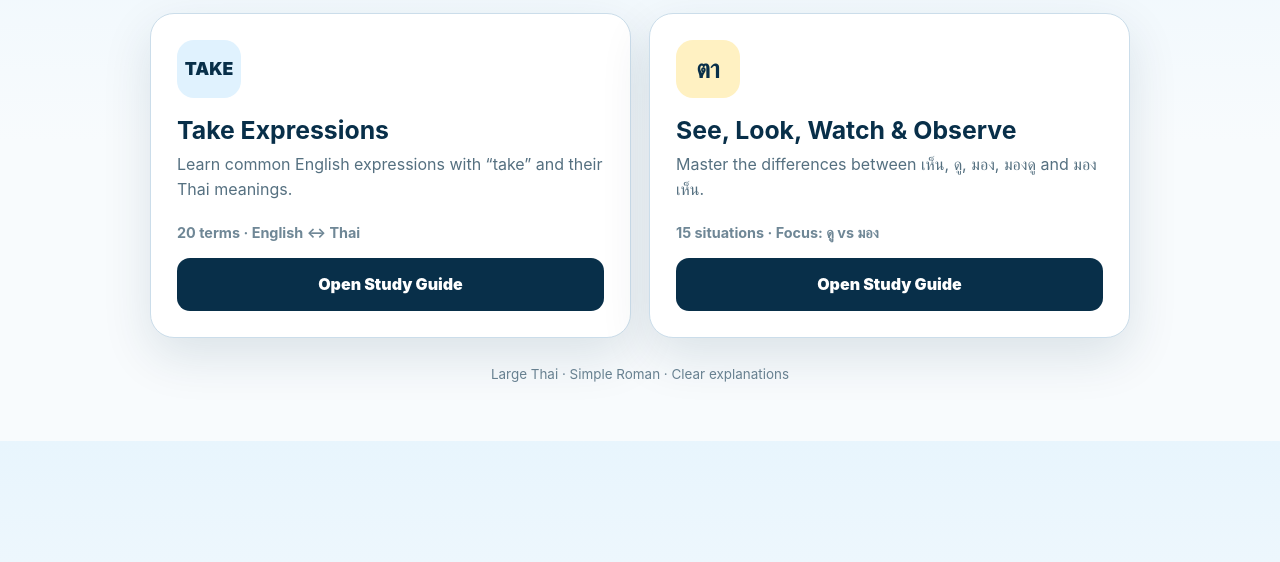
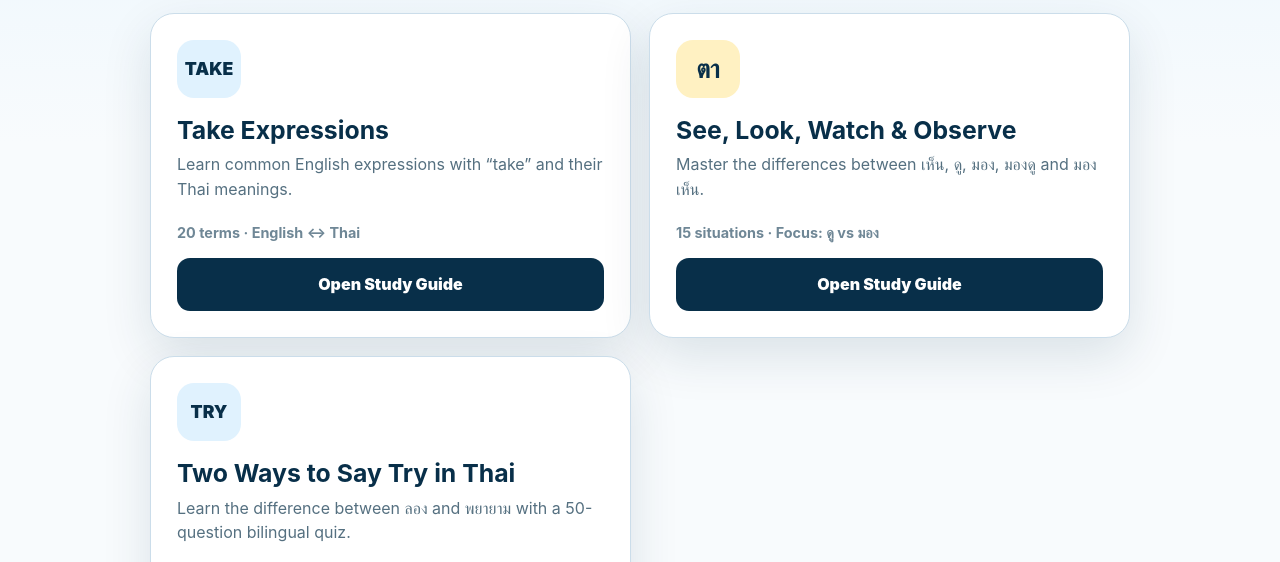
Before and after one commit to mangaku01python/thaistudy, a plain HTML site: page index.html in a window 1280 px wide. Shown: the part 238-800 px from the top of the page. Drawn offline with Linux system fonts and the light colour scheme.

Commit message:
Add Try in Thai guide to landing page

```diff
--- a/index.html
+++ b/index.html
@@ -17,6 +17,7 @@
 <section id="homeScreen"><div class="home-intro"><h2>Choose a study guide</h2><p>Study first or jump directly into a quiz.</p></div><div class="guide-grid">
 <article class="guide-card"><div class="guide-icon">TAKE</div><h3>Take Expressions</h3><p>Learn common English expressions with “take” and their Thai meanings.</p><div class="guide-meta">20 terms · English ↔ Thai</div><button class="open-guide" data-guide="take">Open Study Guide</button></article>
 <article class="guide-card"><div class="guide-icon">ตา</div><h3>See, Look, Watch & Observe</h3><p>Master the differences between เห็น, ดู, มอง, มองดู and มองเห็น.</p><div class="guide-meta">15 situations · Focus: ดู vs มอง</div><button class="open-guide" data-guide="vision">Open Study Guide</button></article>
+<article class="guide-card"><div class="guide-icon">TRY</div><h3>Two Ways to Say Try in Thai</h3><p>Learn the difference between ลอง and พยายาม with a 50-question bilingual quiz.</p><div class="guide-meta">50 questions · Thai + English</div><a class="open-guide" style="display:block;text-align:center;text-decoration:none" href="try.html">Open Study Guide</a></article>
 </div></section>
 <section id="guideScreen" hidden><div class="guide-heading"><h2 id="guideTitle"></h2><p id="guideSubtitle"></p></div>
 <nav class="tabs"><button class="tab active" data-panel="quizPanel">Quiz</button><button class="tab" data-panel="studyPanel">Study Guide</button></nav>
```
